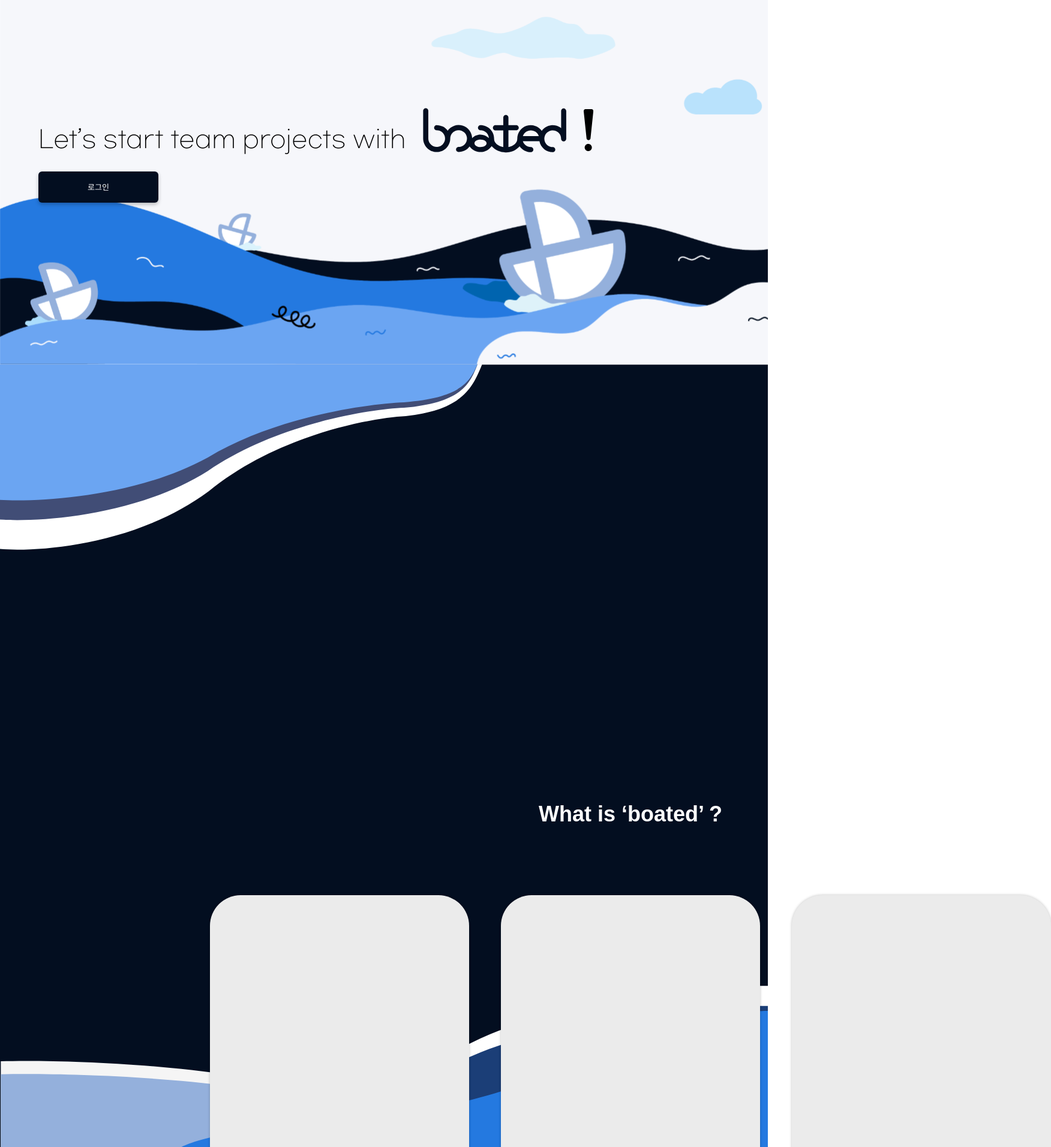
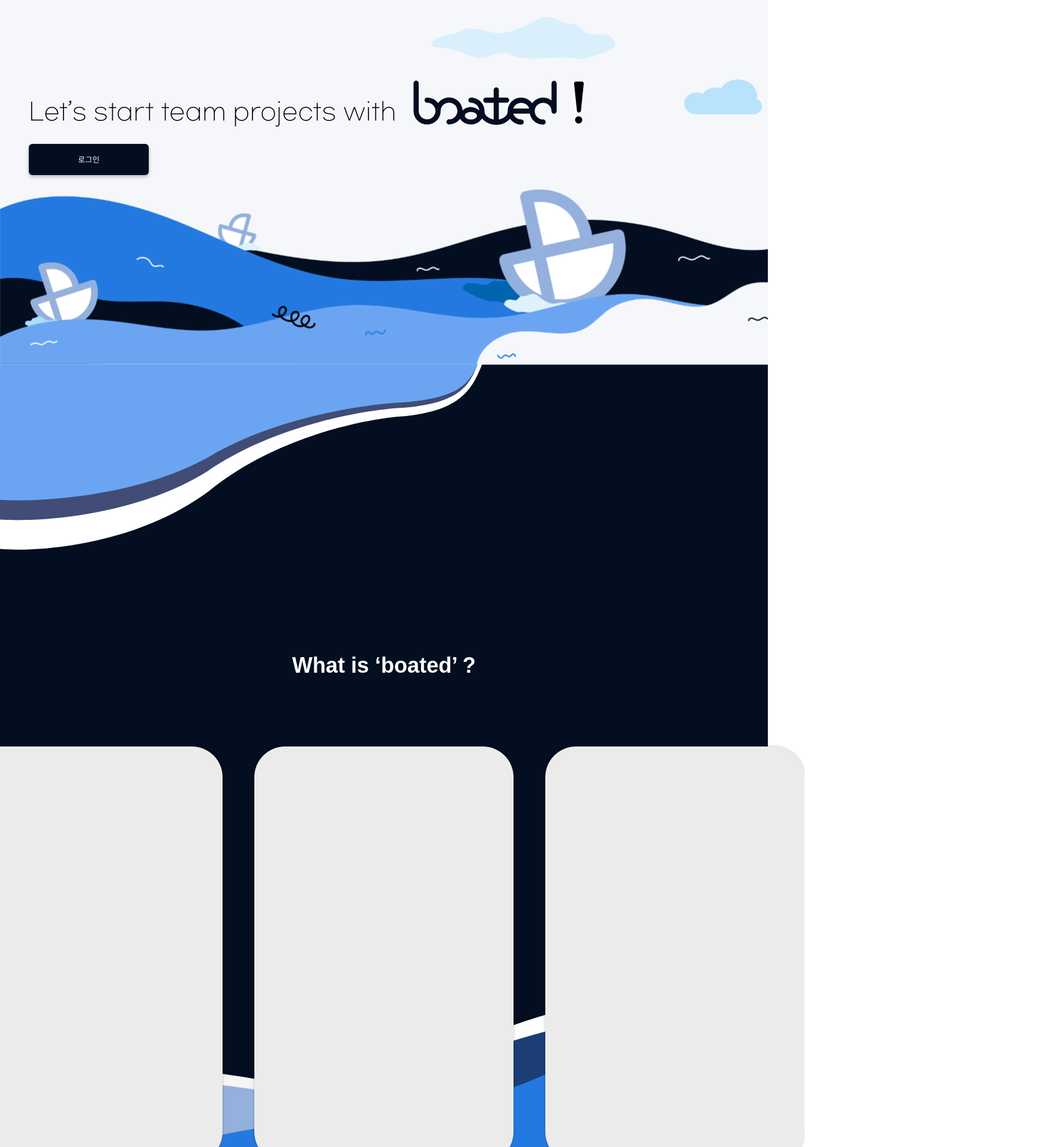
Before and after one commit to Project-Boated/boated-FE, a Next.js app: page / in a window 1280 px wide. Shown: the part 60-1973 px from the top of the page at 60% size, 1752 px wide, since content can reach past the window. Built offline with nearby package versions, Linux system fonts and the light colour scheme; a web font is replaced by a local one.

Commit message:
fix: LandingPage 스타일 수정
#4

```diff
--- a/pages/index.tsx
+++ b/pages/index.tsx
@@ -8,16 +8,18 @@ import Icon from '@/components/atoms/Icon';
 const Wrapper = styled.div``;
 
 const MainSection = styled.section`
+  position: absolute;
   margin-top: 52px;
+  width: 100%;
   height: 400vh;
+
   background: url('../imgs/LandingPageSVG.svg') no-repeat;
   background-size: cover;
 `;
 
 const MainContainer = styled.div`
-  position: absolute;
-  top: 242px;
-  left: 64px;
+  margin-top: 18vh;
+  margin-left: 6vh;
 `;
 
 const WelcomeContainer = styled.div`
@@ -51,9 +53,7 @@ const LoginAnchor = styled.a`
 `;
 
 const SubContainer = styled.div`
-  position: absolute;
-  top: 1400px;
-  left: 350px;
+  margin: 100vh auto 0 auto;
 
   display: flex;
   flex-direction: column;
```
